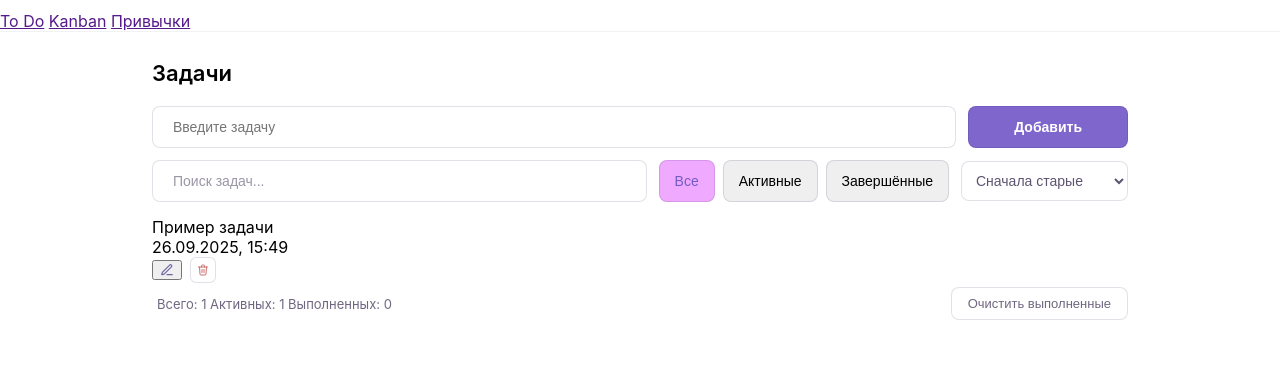
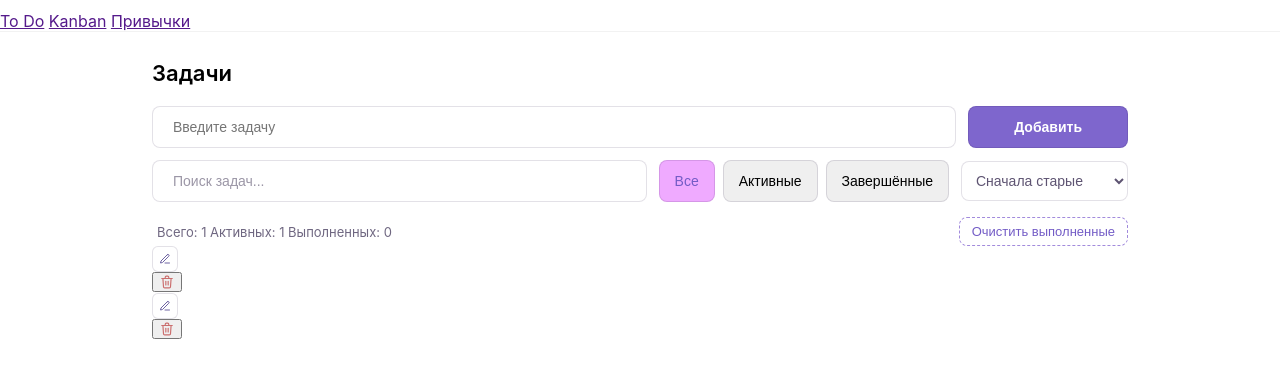
Before and after one commit to CotoVas/Tasklite, a plain HTML site: page index.html in a window 1280 px wide. Shown: the part 38-416 px from the top of the page. Drawn offline with Linux system fonts and the light colour scheme.

Commit message:
Прошлые 2 дз

```diff
--- a/css/style.css
+++ b/css/style.css
@@ -100,7 +100,7 @@ html, body{
     cursor: pointer;
 }
 
-.tab,active{
+.tab:active{
     background: #e8e8e8;
     border-color: #bbb;
     font-weight: 500;
@@ -338,28 +338,39 @@ html, body{
 
 
 .button--clean {
-    padding: 8px 16px;
+    padding: 6px 12px;
     font-size: 13px;
-    border: 1px solid rgba(30, 10, 60, 0.12);
+    background: transparent;
     border-radius: 8px;
-    background-color: #fff;
-    color: #6f6781;
-    font-weight: 500;
+    text-align: left;
     cursor: pointer;
-    transition: all 0.2s ease;
+    transition: background-color 0.2s, color 0.2s, border 0.2s;
+    color: #735cc6;
+    border: 1px dashed #a28bdc;
 }
 
 .button--clean:hover {
     background: #f6f4ff;
-    border-color: rgba(30, 10, 60, 0.2);
     color: #735cc6;
+    border: 1px solid #735cc6;
 }
 
 .button--clean:active {
-    transform: translateY(1px);
+    background: #e9e5f9;
+    border-color: #5d47aa;
+    color: #5d47aa;
+    transform: translateY(1px); /
+}
+
+.button--clean:disabled {
+    color: #8e8b99;
+    border-color: #c8c5cf;
+    background: #f1f1f3;
+    cursor: not-allowed;
+    pointer-events: none;
 }
 
 .button--clean:focus {
     outline: none;
-    box-shadow: 0 0 0 3px rgba(126, 102, 205, 0.22);
+    box-shadow: 0 0 0 3px rgba(115, 92, 198, 0.2);
 }
--- a/index.html
+++ b/index.html
@@ -38,21 +38,7 @@
             </select>
         </div>
 
-        <div class="task">
-            <div class="task__content">
-            <div class="task__title">Пример задачи</div>
-            <div class="task__meta">26.09.2025, 15:49</div>
-        </div>
-
-        <div class="task__actions">
-            <button class="task__actions task__action--edit">
-                <svg class="task__icon" viewBox="0 0 24 24" width="14" height="14" fill="none" stroke="#6f64a3" stroke-width="2" stroke-linecap="round" stroke-linejoin="round"><path d="M12 20h9" /><path d="M16.5 3.5a2.121 2.121 0 0 1 3 3L7 19l-4 1 1-4L16.5 3.5z"></svg>
-            </button>
-            <button class="task__action task__action--delete">
-                <svg class="task__icon" viewBox="0 0 24 24" width="14 " height="14"fill="none" stroke="#cb6e6e" stroke-width="2" stroke-linecap="round" stroke-linejoin="round"> <polyline points="3 6 5 6 21 6" /> <path d="M19 6l-1 14a2 2 0 0 1-2 2H8a2 2 0 0 1-2-2L5 6" /><path d="M10 11v6" /><path d="M14 11v6" /><path d="M9 6V4a2 2 0 0 1 2-2h2a2 2 0 0 1 2 2v2" ></svg>
-            </button>
-        </div>
-        </div>
+        <div class="tasks"></div>
 
         <div class="footer-controls">
             <div class="footer-controls__counters">
--- a/task.js
+++ b/task.js
@@ -65,8 +65,6 @@
 //     })
 // }
 
-
-
 // function sortByTitle(tasks){
 //     tasks.sort(function(a, b) {
 //         return a.title.localeCompare(b.title)
@@ -88,36 +86,141 @@
 // }
 
 // let tasksArr = [
-//     { id: "1", title: "Купить молока", status: "актина" },
-//     { id: "2", title: "Позвонить врачу", status: "выполнена" },
-//     { id: "3", title: "Сходить на тренировку", status: "актина" }
+//     { id: 1, title: "Купить молока", status: "актина" },
+//     { id: 2, title: "Позвонить врачу", status: "выполнена" },
+//     { id: 3, title: "Сходить на тренировку", status: "актина" },
+//     { id: 4, title: "Прочитать книгу", status: "провалена" },
+//     { id: 5, title: "Прийти на урок", status: "актина" }
 // ]
 
-// console.log(removeTaskById(tasksArr, 2));
+// for (let i = 0; i < tasksArr.lenght; i++){
+//   console.log(tasksArr[i].id + ":", tasksArr[i].title);
+// }
+
+// for (let title of tasksArr){
+//     console.log(title.id + ": ", title.title);
+// }
+
+// let i = 0;
+// let total = 0;
+// let done = 0;
+// let active = 0;
+
+// while(i < tasksArr.length) {
+//   total++
+// if(tasksArr[1].status == "выполнена") {
+//     done++
+// }else{
+//     active++
+// }
+// i++
+// }
+
+// console.log ("Всего:", total, "|Выполнено:" done, "Активных:" active, "|Провалено: "  )
+
+
+// for(let task of tasksArr){
+//     if(task.status === "активна")
+//       console.log("Активная задача", task.title);
+//     }
 
 
 
 
-function findTaskByTitle(tasks, title) {
 
-  for (let task of tasks) {
-    if (task.title === title) {
-      return task;
-    }
-  }
-    return "Задача не найдена";
+// function findTaskByTitle(tasks, title) {
+
+//   for (let task of tasks) {
+//     if (task.title === title) {
+//       return task;
+//     }
+//   }
+//     return "Задача не найдена";
+// }
+
+
+// let tasksArr = [
+//     { id: "1", title: "Купить молока", status: "актина" },
+//     { id: "2", title: "Выиграть спор с Афиной", status: "провалена" },
+//     { id: "3", title: "Уйти есть американ бургеры", status: "выполнена" }
+// ]
+
+// const найдено = findTaskByTitle(tasksArr, "Купить молока");
+// console.log("ЗАДАЧА НАЙДЕНА!");
+
+
+// const ненайдено = findTaskByTitle(tasksArr, "Заставить кошку бросить котят");
+// console.log("Задачи не существует...");
+
+
+function renderTask(taskData) {
+const input = document.querySelector('.form-add_input')
+const addButton = document.querySelector('.form-add_button')
+const container = document.querySelector('.tasks')
+const task = document.createElement('div')
+task.classList.add('task')
+
+const content = document.createElement('div')
+content.classList.add('task_content')
+task.appendChild(content)
+
+const title = document.createElement('div')
+title.classList.add('task_title')
+
+const meta = document.createElement('div')
+meta.classList.add('task_meta')
+
+content.append(title, meta)
+
+const actions = document.createElement('div')
+actions.classList.add('tasks_actions')
+task.append(actions)
+
+const editBtn = document.createElement('button')
+editBtn.classList.add('task__action', 'task__action--edit')
+editBtn.title = 'Редактировать'
+editBtn.innerHTML = `
+<svg class="task__icon" viewBox="0 0 24 24" fill="none"
+stroke="#6f64a3" stroke-width="2"
+stroke-linecap="round" stroke-linejoin="round">
+<path d="M12 20h9" />
+<path d="M16.5 3.5a2.121 2.121 0 0 1 3 3L7 19l-4 1 1-4L16.5
+3.5z" />
+</svg>`
+
+const deleteBtn = document.createElement('button')
+deleteBtn.classList.add('task_action', 'task_action--delete')
+deleteBtn.title = 'Удалить'
+deleteBtn.innerHTML = `
+<svg class="task__icon" viewBox="0 0 24 24" fill="none"
+stroke="#cb6e6e" stroke-width="2"
+stroke-linecap="round" stroke-linejoin="round">
+<polyline points="3 6 5 6 21 6" />
+<path d="M19 6l-1 14a2 2 0 0 1-2 2H8a2 2 0 0 1-2-2L5 6" />
+<path d="M10 11v6" />
+<path d="M14 11v6" />
+<path d="M9 6V4a2 2 0 0 1 2-2h2a2 2 0 0 1 2 2v2" />
+</svg>`
+
+actions.append(editBtn, deleteBtn)
+task.append(content, actions)
+return task
 }
 
+const container = document.querySelector('main')
 
-let tasksArr = [
-    { id: "1", title: "Купить молока", status: "актина" },
-    { id: "2", title: "Выиграть спор с Афиной", status: "провалена" },
-    { id: "3", title: "Уйти есть американ бургеры", status: "выполнена" }
-]
+const task1 = renderTask({
+    text: "Сходить на прогулку",
+    date: "30.02.2050"
+})
 
-const найдено = findTaskByTitle(tasksArr, "Купить молока");
-console.log("ЗАДАЧА НАЙДЕНА!");
+const task2 = renderTask({
+    text: "Поить чай",
+    date: "30.03.2025"
+})
 
+container.append(task1, task2)
 
-const ненайдено = findTaskByTitle(tasksArr, "Заставить кошку бросить котят");
-console.log("Задачи не существует...");
+const searchInput = document.querySelector('.toolbar__search')
+const footer = document.querySelector('.footer-controls')
+const sortSelect = document.querySelector('.toolbar__sort')
```
